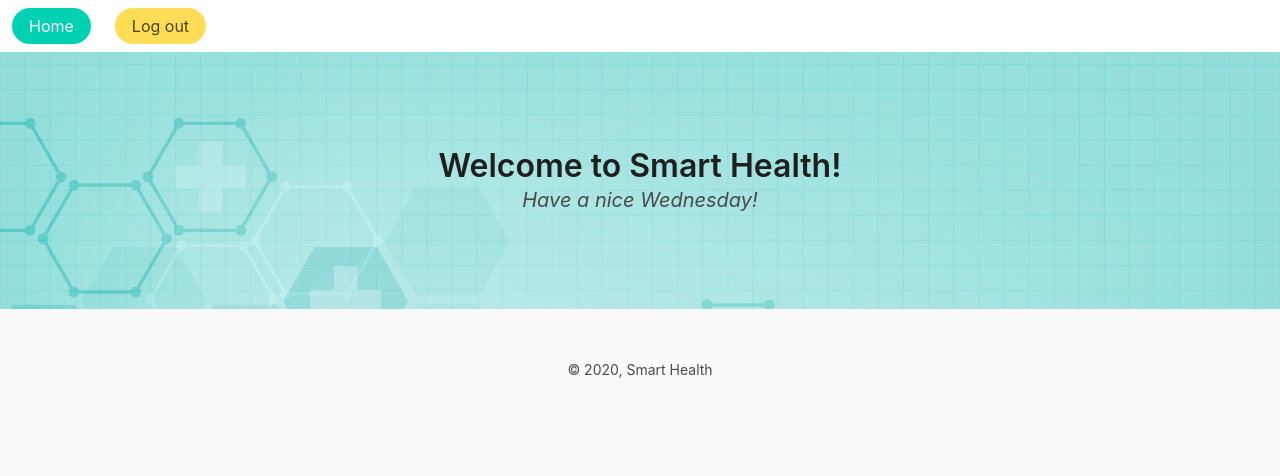
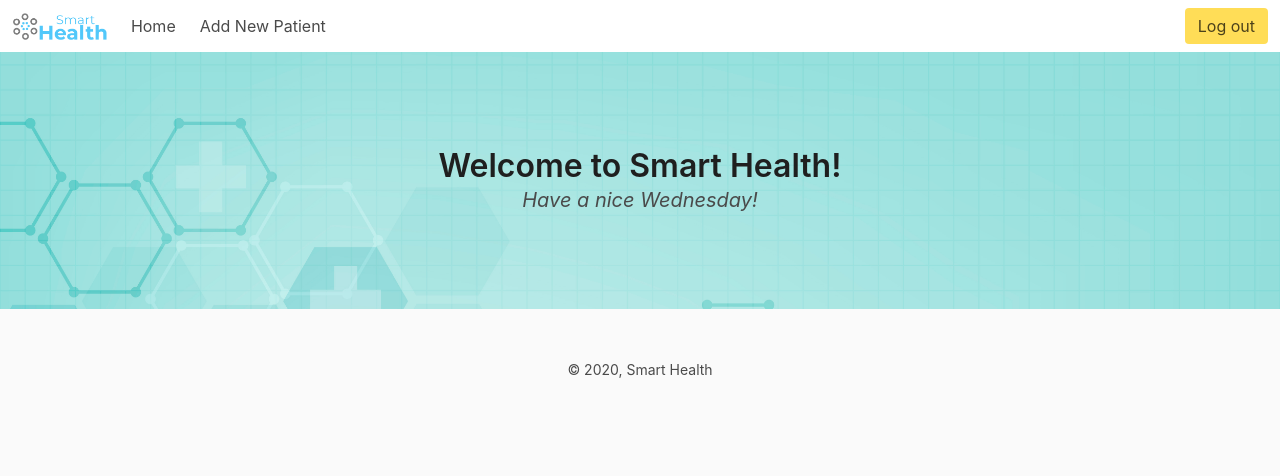
Before and after one commit to SmartHealth-ituse2020/SH-web, a Flask app: page /doctor in a window 1280 px wide. Shown: the top 476 px of the page. Run offline with Flask 2, Linux system fonts and the light colour scheme; some libraries are stand-ins or nearby versions.

Commit message:
layout for doctor views and logo added

```diff
--- a/templates/home_doctor.html
+++ b/templates/home_doctor.html
@@ -1,4 +1,4 @@
-{% extends "layout.html" %}
+{% extends "layout_doctor.html" %}
 {% block title %}Home - Doctor{% endblock %}
 {% block content %}
     <section class="hero">
--- /dev/null
+++ b/templates/layout_doctor.html
@@ -0,0 +1,58 @@
+<!DOCTYPE html>
+<html lang="en">
+
+<head>
+  <meta charset="utf-8" />
+  <meta name="viewport" content="width=device-width, initial-scale=1" />
+  <title>{% block title %}{% endblock %}</title>
+  <link rel="shortcut icon" href="/static/smartHealth_logo-only.png" />
+  <link rel="stylesheet" href="https://cdnjs.cloudflare.com/ajax/libs/bulma/0.7.1/css/bulma.min.css" />
+  <link rel="stylesheet" href="https://cdnjs.cloudflare.com/ajax/libs/font-awesome/4.7.0/css/font-awesome.min.css">
+  <link rel="stylesheet" href="{{ url_for('static', filename='smartHealth.css') }}" />
+</head>
+
+<body>
+  <header>
+    <nav class="navbar" role="navigation" aria-label="main navigation">
+      <div class="navbar-brand">
+        <a class="navbar-item" href="{{ url_for('home_page_doctor') }}">
+          <img src="static/smartHealth_logo-with-text.jpg">
+        </a>
+      </div>
+      <div class="navbar-menu">
+        <div class="navbar-start">
+          <a class="navbar-item" href="{{ url_for('home_page_doctor') }}">
+            Home
+          </a>
+          <a class="navbar-item">
+            Add New Patient
+          </a>
+        </div>
+        <div class="navbar-end">
+          <div class="navbar-item">
+            <div class="buttons">
+              <a class="button is-warning" href="{{ url_for('login_page') }}">
+                Log out
+              </a>
+            </div>
+          </div>
+        </div>
+      </div>
+    </nav>
+  </header>
+  <main>
+    <section class="section">
+      <div class="content">
+        {% block content %}{% endblock %}
+      </div>
+    </section>
+  </main>
+
+  <footer class="footer">
+    <div class="content">
+      <small>&copy; 2020, Smart Health</small>
+    </div>
+  </footer>
+</body>
+
+</html>
--- a/templates/login_doctor.html
+++ b/templates/login_doctor.html
@@ -1,4 +1,4 @@
-{% extends "layout.html" %}
+{% extends "layout_doctor.html" %}
 {% block title %}Login{% endblock %}
 {% block content %}
 <section class="section">
```
Also changed, not shown: static/smartHealth_logo-only.png (added), static/smartHealth_logo-with-text.jpg (added).
